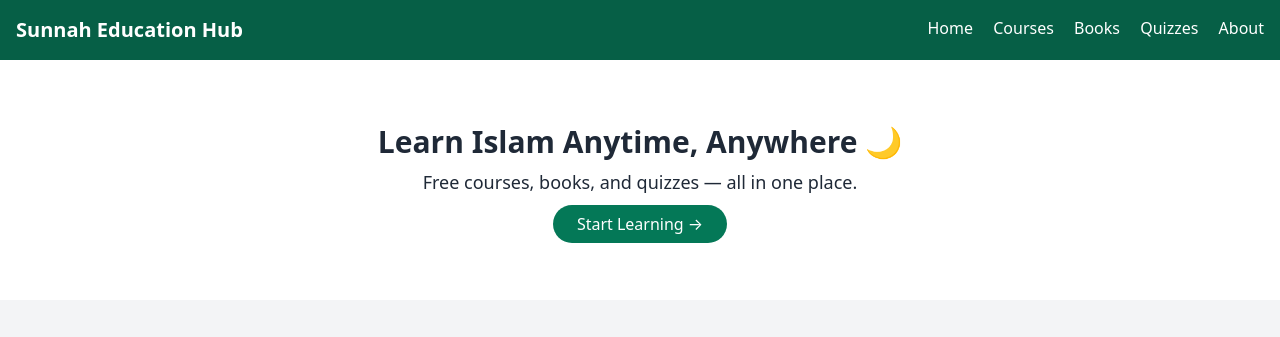
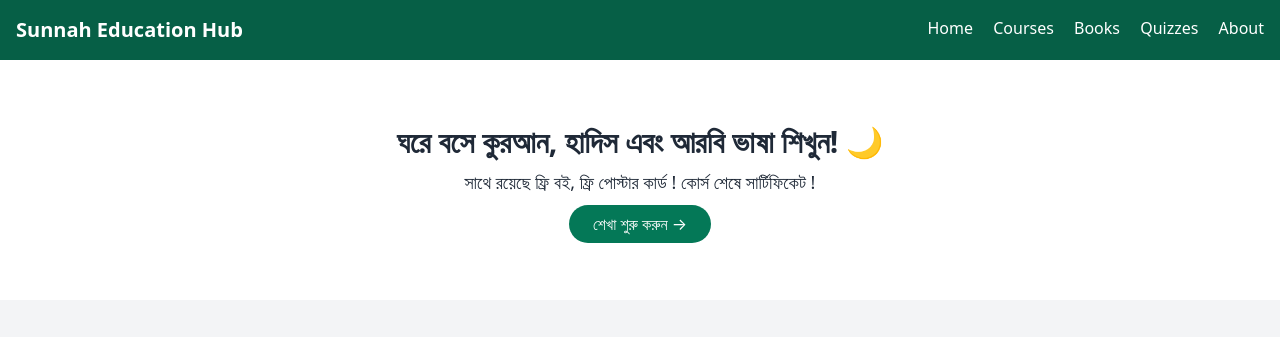
Before and after one commit to sunnahedu/sunnahedu.github.io, a plain HTML site: page index.html in a window 1280 px wide. Shown: the top 337 px of the page. Drawn offline with nearby package versions, Linux system fonts and the light colour scheme.

Commit message:
Update index.html

```diff
--- a/index.html
+++ b/index.html
@@ -3,7 +3,7 @@
 <head>
   <meta charset="UTF-8">
   <meta name="viewport" content="width=device-width, initial-scale=1.0">
-  <title>Sunnah Education Hub</title>
+  <title>সুন্নাহ এডুকেশন হাব</title>
   <link href="https://cdn.jsdelivr.net/npm/tailwindcss@2.2.19/dist/tailwind.min.css" rel="stylesheet">
 </head>
 <body class="bg-gray-100 text-gray-800">
@@ -22,9 +22,9 @@
 
   <!-- Hero Section -->
   <section class="text-center py-16 bg-white">
-    <h2 class="text-3xl font-bold mb-2">Learn Islam Anytime, Anywhere 🌙</h2>
-    <p class="text-lg mb-4">Free courses, books, and quizzes — all in one place.</p>
-    <a href="courses.html" class="bg-green-700 text-white px-6 py-2 rounded-full hover:bg-green-600">Start Learning →</a>
+    <h2 class="text-3xl font-bold mb-2">ঘরে বসে কুরআন, হাদিস এবং আরবি ভাষা শিখুন! 🌙</h2>
+    <p class="text-lg mb-4">সাথে রয়েছে ফ্রি বই, ফ্রি পোস্টার কার্ড ! কোর্স শেষে সার্টিফিকেট ! </p>
+    <a href="courses.html" class="bg-green-700 text-white px-6 py-2 rounded-full hover:bg-green-600">শেখা শুরু করুন →</a>
   </section>
 
   <!-- Featured Course -->
```
